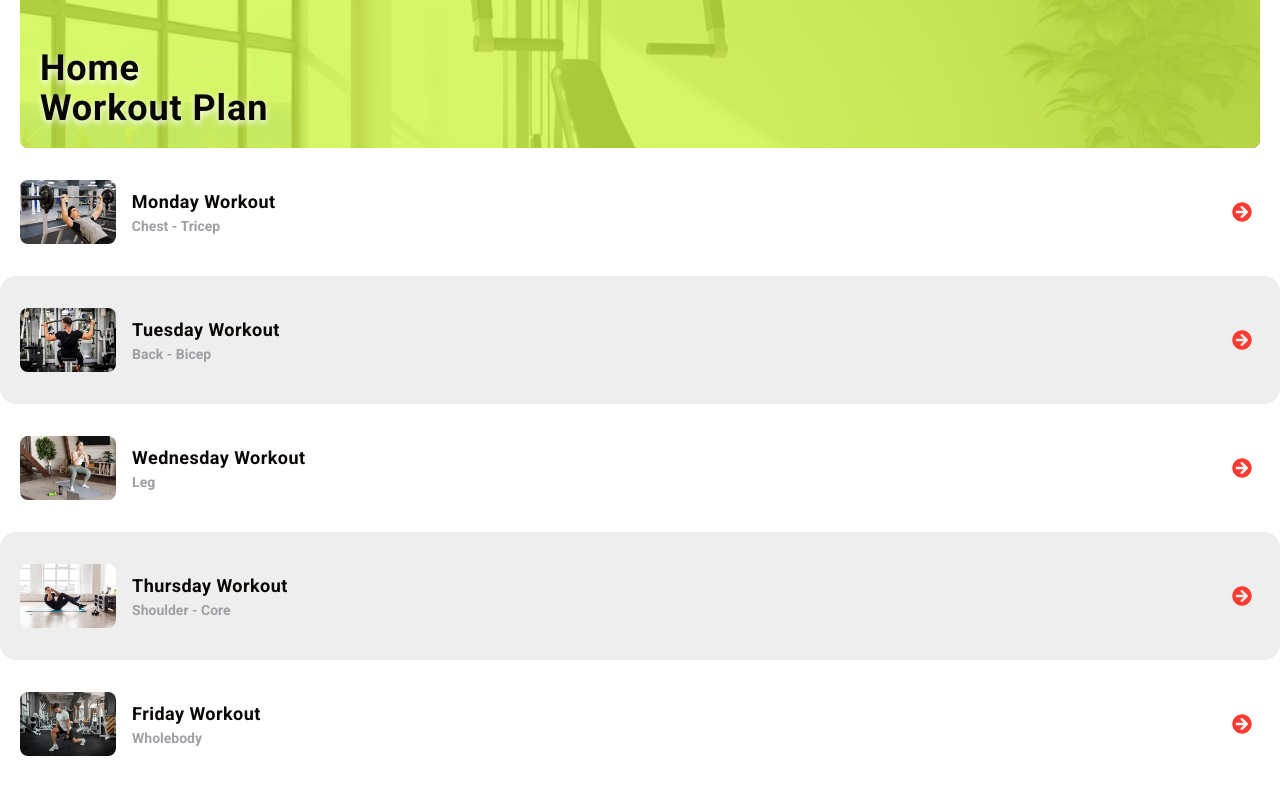
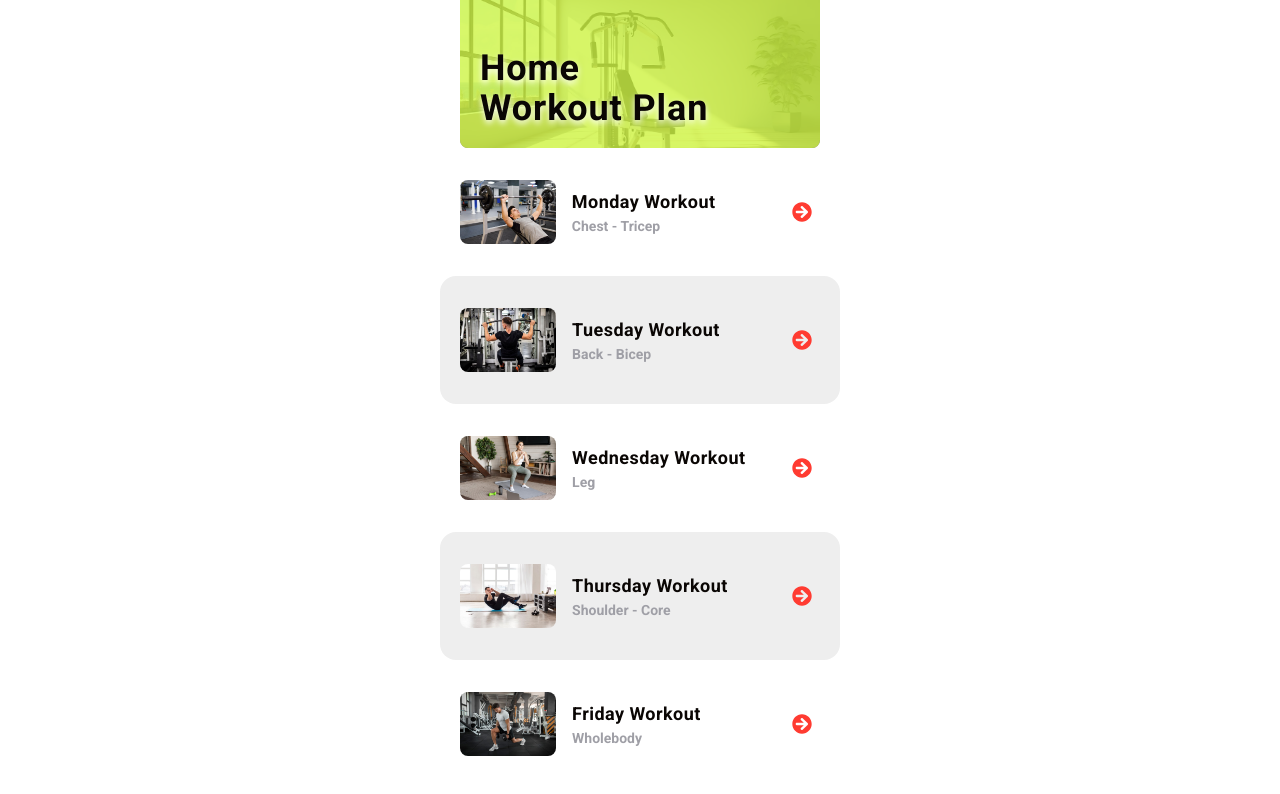
Before and after one commit to anderutan/home-workout-plan, a React (Vite) app: page / in a window 1280 px wide. Shown: the top 794 px of the page. Built offline with nearby package versions, Linux system fonts and the light colour scheme.

Commit message:
Update MainLayout.jsx

```diff
--- a/src/layouts/MainLayout.jsx
+++ b/src/layouts/MainLayout.jsx
@@ -2,7 +2,7 @@ import { Outlet } from 'react-router-dom';
 
 export default function MainLayout() {
   return (
-    <div className='h-screen bg-bg-second'>
+    <div className='h-screen max-w-[400px] mx-auto bg-bg-second'>
       <Outlet />
     </div>
   );
```
